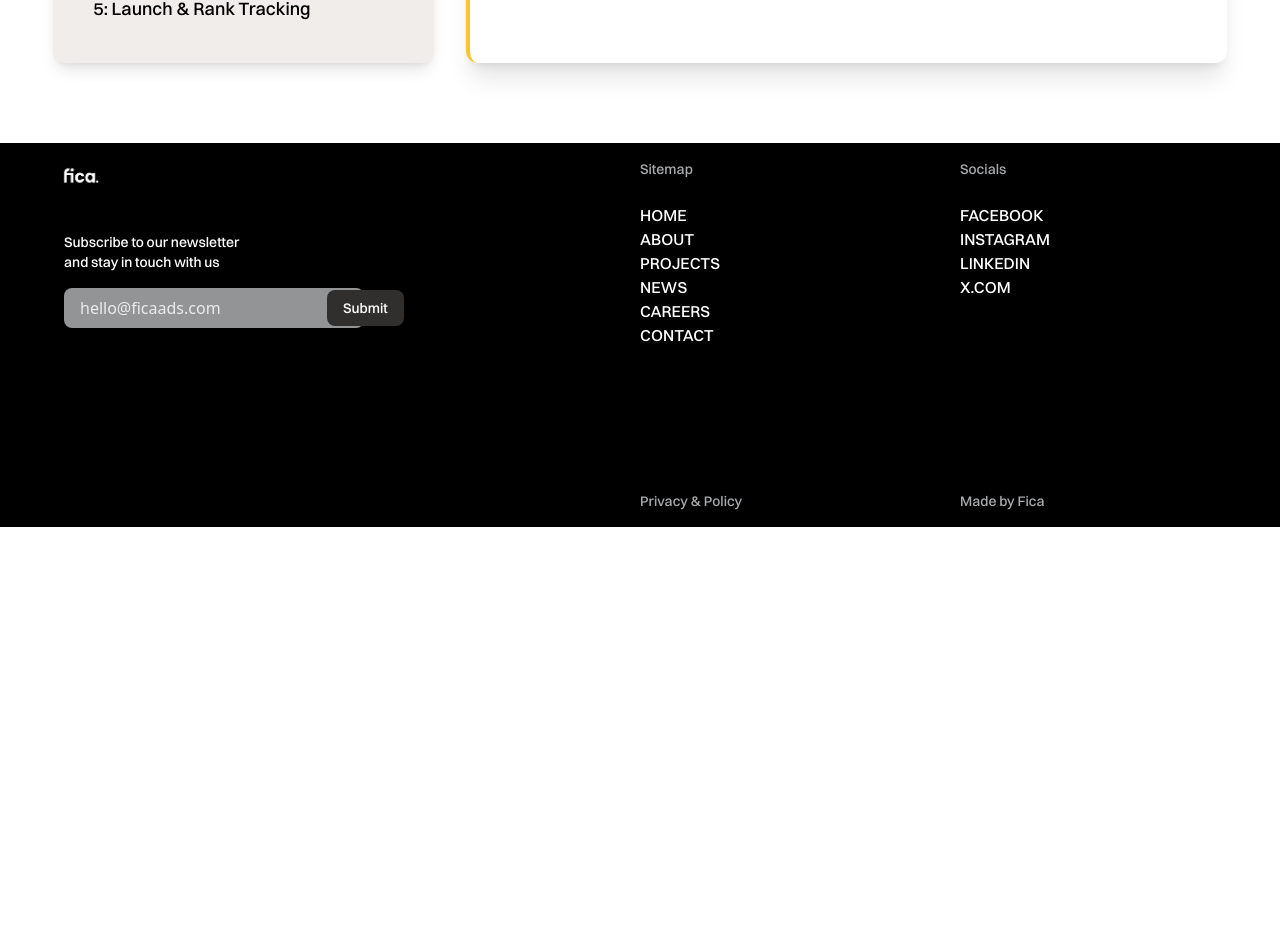
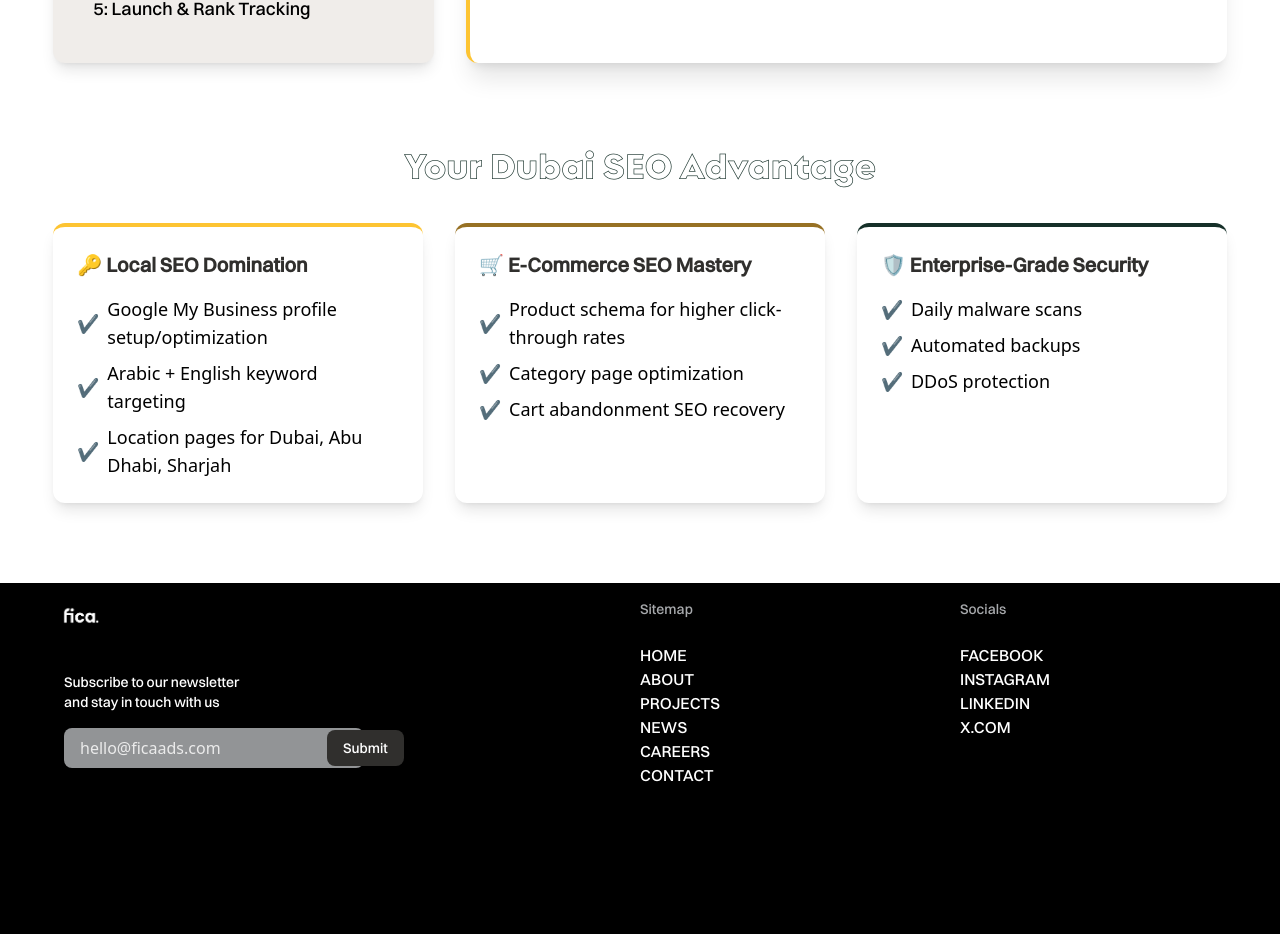
Before and after one commit to Fica-Web/FicaAds, a React (Vite) app in the folder frontend/: page /services/2 in a window 1280 px wide. Shown: the part 2973-3907 px from the top of the page. Before the commit the page ends 3500 px from the top, so only its background shows below. Built offline with nearby package versions, Linux system fonts and the light colour scheme; no server answers.

Commit message:
sample gridBox

```diff
--- /dev/null
+++ b/frontend/src/Components/services/GridBox.jsx
@@ -0,0 +1,69 @@
+import React from "react";
+
+const seoAdvantageData = {
+    heading: "Your Dubai SEO Advantage",
+    type: "seo-advantage",
+    subSections: [
+        {
+            subHeading: "🔑 Local SEO Domination",
+            subDescription: [
+                { content: "Google My Business profile setup/optimization", type: "list" },
+                { content: "Arabic + English keyword targeting", type: "list" },
+                { content: "Location pages for Dubai, Abu Dhabi, Sharjah", type: "list" }
+            ]
+        },
+        {
+            subHeading: "🛒 E-Commerce SEO Mastery",
+            subDescription: [
+                { content: "Product schema for higher click-through rates", type: "list" },
+                { content: "Category page optimization", type: "list" },
+                { content: "Cart abandonment SEO recovery", type: "list" }
+            ]
+        },
+        {
+            subHeading: "🛡️ Enterprise-Grade Security",
+            subDescription: [
+                { content: "Daily malware scans", type: "list" },
+                { content: "Automated backups", type: "list" },
+                { content: "DDoS protection", type: "list" }
+            ]
+        }
+    ]
+};
+
+const GridBox = () => {
+    return (
+        <div className="w-11/12 mx-auto my-20">
+            {/* Heading */}
+            <h2 className="text-3xl md:text-4xl font-extrabold text-brandGreen text-center font-Singolare-Layers mb-10">
+                {seoAdvantageData.heading}
+            </h2>
+
+            {/* SEO Advantage Sections */}
+            <div className="grid grid-cols-1 md:grid-cols-3 gap-8">
+                {seoAdvantageData.subSections.map((section, index) => (
+                    <div
+                        key={index}
+                        className="p-6 bg-white rounded-xl shadow-lg border-t-4 transition-all duration-300 animate-fade-up
+                            hover:shadow-2xl hover:scale-105"
+                        style={{ borderColor: index === 0 ? "#FDC432" : index === 1 ? "#977124" : "#163029" }}
+                    >
+                        <h3 className="text-xl font-bold text-gray1 font-Switzer-Medium mb-4">
+                            {section.subHeading}
+                        </h3>
+                        <ul className="text-lg space-y-2 text-gray-600">
+                            {section.subDescription.map((desc, i) => (
+                                <li key={i} className="flex items-center space-x-2">
+                                    <span className="text-brandYellow font-semibold">✔</span>
+                                    <span>{desc.content}</span>
+                                </li>
+                            ))}
+                        </ul>
+                    </div>
+                ))}
+            </div>
+        </div>
+    );
+};
+
+export default GridBox;
--- a/frontend/src/Pages/ServiceDetailsPage.jsx
+++ b/frontend/src/Pages/ServiceDetailsPage.jsx
@@ -4,6 +4,7 @@ import services from '../data/services';
 import ServiceHero from '../Components/services/ServiceHero';
 import ServiceContentListing from '../Components/services/ServiceContentListing';
 import ProcessListing from '../Components/services/ProcessListing';
+import GridBox from '../Components/services/GridBox';
 
 const ServiceDetailsPage = () => {
     const { id } = useParams();
@@ -17,6 +18,7 @@ const ServiceDetailsPage = () => {
             <ServiceHero service={service} />
             <ServiceContentListing service={service} />
             <ProcessListing />
+            <GridBox />
         </div>
     )
 }
```
